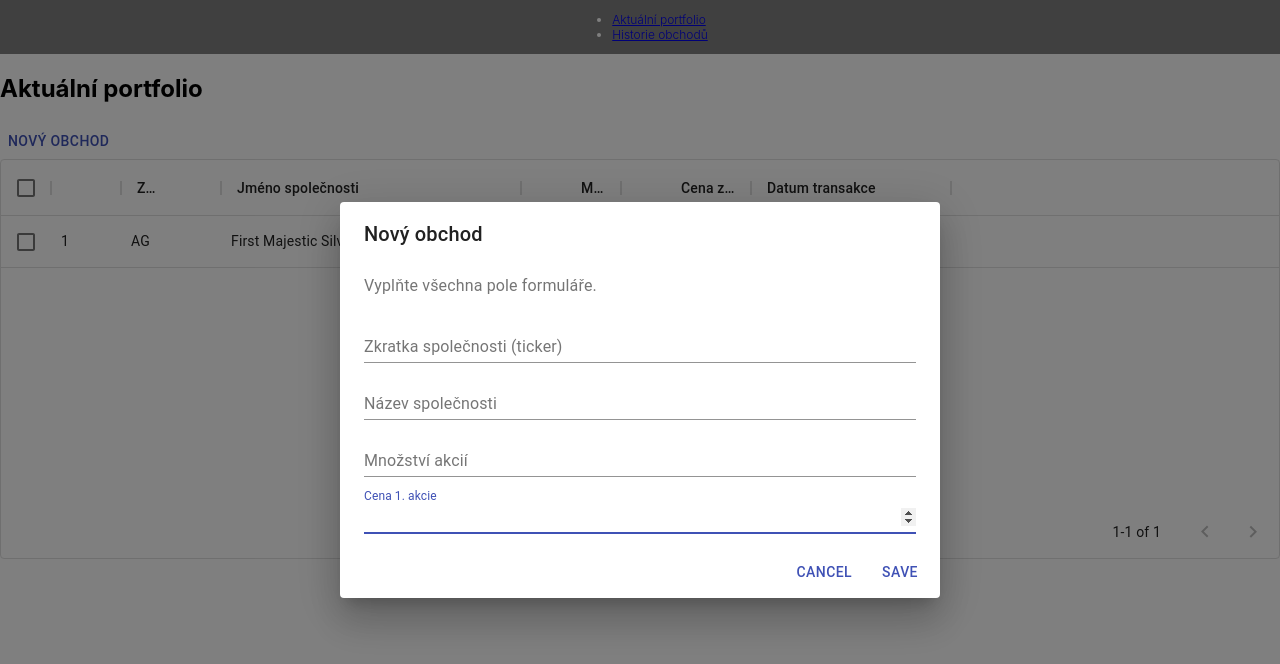
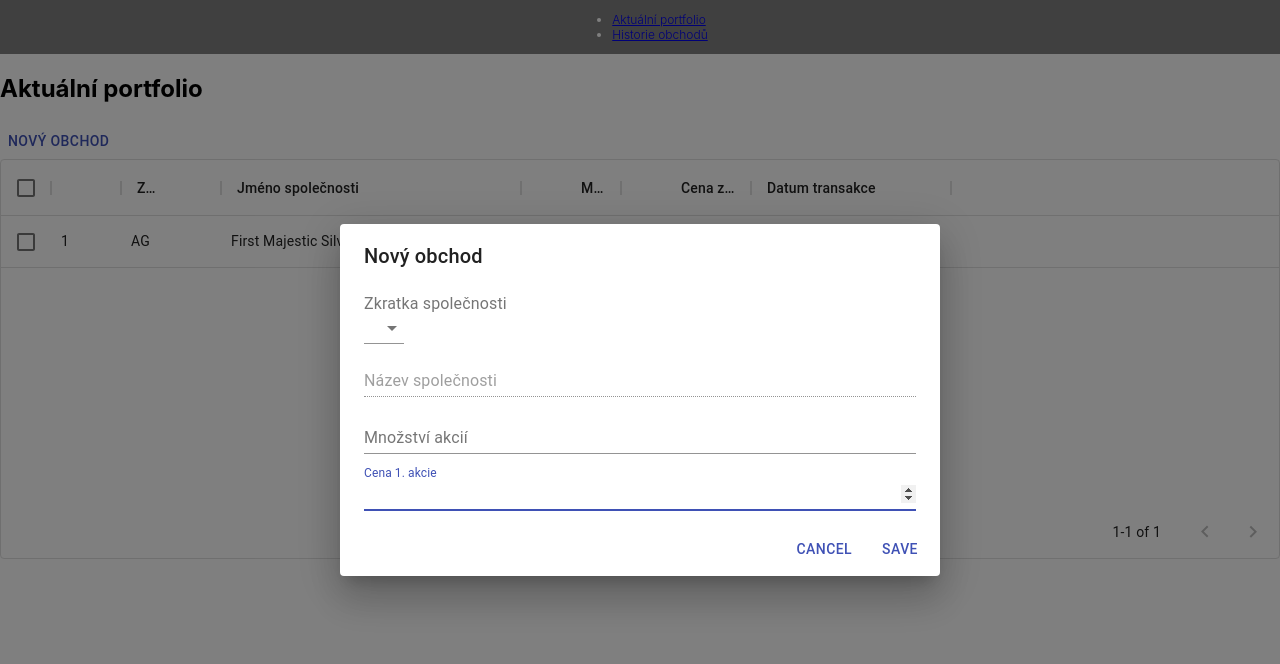
Before and after one commit to Liborias/Obchodovani, a React (Create React App) app: page / in a window 1280 px wide. Both pictures are taken after a click on the button "NOVÝ OBCHOD". Shown: the top 664 px of the page. Built offline with nearby package versions, Linux system fonts and the light colour scheme; the HTML template or start-up script is replaced by a standard one.

Commit message:
ladění selektoru

```diff
--- a/src/components/Modal/AdTransactionModal.js
+++ b/src/components/Modal/AddTransactionModal.js
@@ -4,10 +4,12 @@ import TextField from '@material-ui/core/TextField';
 import Dialog from '@material-ui/core/Dialog';
 import DialogActions from '@material-ui/core/DialogActions';
 import DialogContent from '@material-ui/core/DialogContent';
-import DialogContentText from '@material-ui/core/DialogContentText';
 import DialogTitle from '@material-ui/core/DialogTitle';
+import MenuItem from '@material-ui/core/MenuItem';
+import Select from '@material-ui/core/Select';
+import InputLabel from '@material-ui/core/InputLabel';
 
-export default function AdTransactionModal(props) {
+export default function AddTransactionModal(props) {
 
   const [newRow, setNewRow] = React.useState(
     {
@@ -20,31 +22,35 @@ export default function AdTransactionModal(props) {
     }
   );
 
-
-
   return (
     <div>
       <Dialog open={props.open} onClose={props.handleClose} aria-labelledby="form-dialog-title">
         <DialogTitle id="form-dialog-title">Nový obchod</DialogTitle>
         <DialogContent>
-          <DialogContentText>
-            Vyplňte všechna pole formuláře.
-          </DialogContentText>
-          <TextField
-            autoFocus
-            margin="dense"
+          <InputLabel id="ticker-label">Zkratka společnosti</InputLabel>
+          <Select
+            labelId="ticker-label"
             id="ticker"
-            label="Zkratka společnosti (ticker)"
-            type="text"
-            fullWidth
-            onChange={(e) => setNewRow({ ...newRow, shortcut: e.target.value })}
+            onChange={(e) => {
+              const ticker = e.target.value;
+              const selectedCompany = props.companies.find((company) => ticker === company.ticker)
 
-          />
+
+              setNewRow({ ...newRow, shortcut: ticker, companyName: selectedCompany.companyName })
+            }}
+          >{props.companies.map((company) => {
+            return < MenuItem value={company.ticker}>{company.ticker}</MenuItem>
+          })}
+
+
+          </Select>
           <TextField
             autoFocus
             margin="dense"
             id="companyName"
             label="Název společnosti"
+            disabled
+            value={newRow.companyName}
             type="text"
             fullWidth
             onChange={(e) => setNewRow({ ...newRow, companyName: e.target.value })}
@@ -77,6 +83,6 @@ export default function AdTransactionModal(props) {
           </Button>
         </DialogActions>
       </Dialog>
-    </div>
+    </div >
   );
 }
--- a/src/components/homepage/Homepage.js
+++ b/src/components/homepage/Homepage.js
@@ -1,14 +1,30 @@
 import React from "react";
 import DataTable from "../tables/SolidPosition";
 import Button from '@material-ui/core/Button';
-import AdTransactionModal from "../Modal/AdTransactionModal"
+import AddTransactionModal from "../Modal/AddTransactionModal"
 
-const rows = [{ id: 1, companyName: 'First Majestic Silver Corp.', shortcut: 'AG', amount: 35, stockPrice: 13.15, buyDate: "30.7.2019" },
+const rows = [
+  {
+    id: 1,
+    companyName: 'First Majestic Silver Corp.',
+    shortcut: 'AG',
+    amount: 35,
+    stockPrice: 13.15,
+    buyDate: "30.7.2019"
+  },
+];
 
+const defaultCompanies = [
+  {
+    ticker: 'AG',
+    companyName: 'First Majestic Silver Corp.'
+  }
 ];
 const Homepage = () => {
   const [open, setOpen] = React.useState(false);
   const [dataRows, setDataRows] = React.useState(rows);
+  const [companies, setCompany] = React.useState(defaultCompanies);
+
 
   const handleClickOpen = () => {
     setOpen(true);
@@ -30,11 +46,12 @@ const Homepage = () => {
       <div className="homePageContent">
         <h2>Aktuální portfolio</h2>
         <Button color="primary" onClick={handleClickOpen}>Nový obchod</Button>
-        <AdTransactionModal
+        {open && <AddTransactionModal
           open={open}
           handleClose={handleClose}
           handleSave={handleSave}
-        />
+          companies={companies}
+        />}
         <DataTable rows={dataRows} />
       </div>
     </>
```
Also changed, not shown: src/components/Modal/Selector.js (added, +43 -0 lines).
